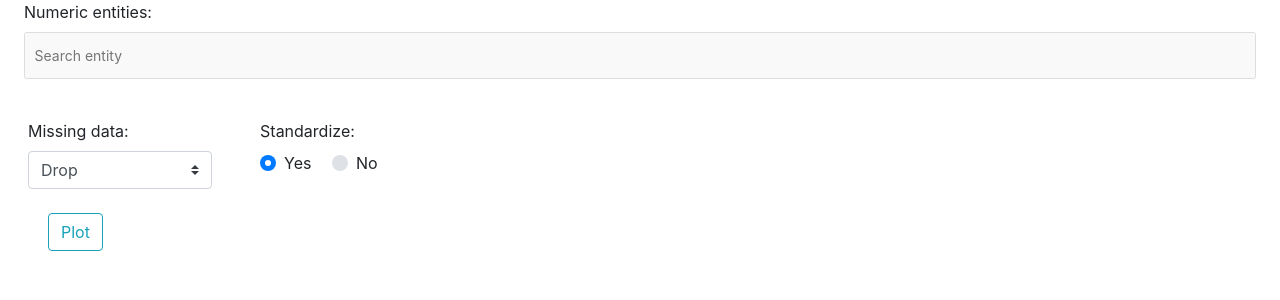
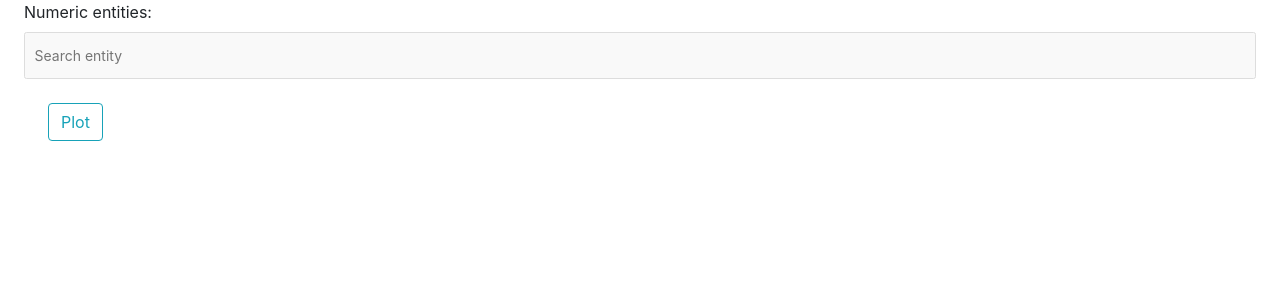
Before and after one commit to dieterich-lab/medex, a Flask app: page /clustering_pl in a window 1280 px wide. Shown: the part 56-356 px from the top of the page. Run offline with Flask 2, Linux system fonts and the light colour scheme; data that the repository does not hold is empty; some libraries are stand-ins or nearby versions.

Commit message:
removed unnecessary code from function clustering

```diff
--- a/modules/import_dataset_postgre.py
+++ b/modules/import_dataset_postgre.py
@@ -10,7 +10,7 @@ df = pd.DataFrame(data)
 df_value = df.pivot(index='Patient_ID', columns='Key', values='Value')
 df_value.reset_index(inplace=True)
 
-#print(df_value['basis_kreatinin_baseline'])
+#print(df_value['event_all_cause_death'])
 #print(df_value.dtypes)
 
 def isDigit(x):
@@ -28,12 +28,14 @@ for i in df_value.columns.tolist():
             ii+=1
             if pd.isna(df_value[i][ii]):
                 continue
+            elif isDigit(df_value[i][0]) == True and (df_value[i][0] == '0' or df_value[i][0] == '1'):
+                break
             elif isDigit(df_value[i][ii]) == True:
                 df_value[i] = df_value[i].astype(float)
                 break
             else:
                 break
-    elif isDigit(df_value[i][0]) == True and (df_value[i][0] == 0 or df_value[i][0] == 1):
+    elif isDigit(df_value[i][0]) == True and (df_value[i][0] == '0' or df_value[i][0] == '1'):
         continue
     elif isDigit(df_value[i][0]) == True:
         df_value[i] = df_value[i].astype(float)
--- a/static/js/clustering_pl.js
+++ b/static/js/clustering_pl.js
@@ -5,18 +5,20 @@ $(function() {
         $(this).closest('div.alert').addClass('d-none');
     });
 
-    // getting min_max_values and remove the attribute from ul
-    var min_max_values = JSON.parse($('#selected_entities').attr('data-min-max-values').replace(/'/g, '"')); //"));
-    $('#selected_entities').removeAttr('data-min-max-values');
 
 
-    // prettify the select input for numerical entities
-    var choices = new Choices('#numeric_entities', {
+// pretify the select input for categorical entities
+    var c_choices = new Choices('#categorical_entities', {
         allowSearch: true,
         removeItemButton: true,
-//        maxItemCount: 1,
     });
 
+    // pretify the select input for numeric entities
+    var n_choices = new Choices('#numeric_entities', {
+        allowSearch: true,
+        removeItemButton: true,
+        shouldSort: false,
+    });
 
     if ($('#cluster').length != 0) {
         var x_axis = $('#cluster').attr('data-plot-x');
@@ -42,86 +44,4 @@ $(function() {
 
     }
 
-    // slider for dynamically added elements
-    $(document).on('DOMNodeInserted', 'li.list-group-item', function(e) {
-        var slider_input = $(e.target).find('input.slider');
-        $(slider_input).slider({
-            tooltip: 'always',
-            tooltip_split: true,
-        });
-    });
-
-    // slider for dynamically added elements
-    $('input.slider').slider({
-        tooltip: 'always',
-        tooltip_split: true,
-    });
-
-    $(document).on('slide', 'input.slider', function() {
-        var min_max = $(this).val().split(',');
-        $(this).parent().find('label.min').text(min_max[0]+' >=');
-        $(this).parent().find('label.max').text('<= ' +min_max[1]);
-    });
-
-    $('div[data-toggle="tooltip"]').on('show.bs.tooltip', function() {
-        var min_value = $(this).find('input.slider').attr('data-slider-min');
-        var max_value = $(this).find('input.slider').attr('data-slider-max');
-        $(this).attr('title', min_value + ',' + max_value);
-    });
-
-
-    // add entity to the list when selected in select input
-    $('#numeric_entities').on('addItem', function(event) {
-        // there are problems if selector containing dots. So, we get rid of the dots
-        var entity_id = event.detail.value; // with dots
-        var entity = entity_id.split('__').join('.'); // replace dots with underscore
-
-        // request of min_max_values
-        $.post('/plots/get_min_max/' + entity, function(data, status) {
-            if (status != 'success') {
-                // instead of slider using custom number fields
-                // append new element
-                $('#selected_entities').append(
-                    '<li class="list-group-item" id="' + entity_id + '">' +
-                    '<div class="row"><div class="col col-sm-4">' +
-                        '<label>' + entity + '</label>' +
-                        '<label class="mr-3">min value:</label><input type="number"><br>' +
-                        '<label class="rm-3">max value:</label><input type="number"></div>' +
-                    '<div class="col col-sm-2"><span class="close" aria-label="Close"> &times;</span></div></div></li>'
-                );
-            } else {
-                var min_value = data['min'];
-                var max_value = data['max'];
-                var step_value = data['step'];
-                $('#selected_entities').append(
-                 '<li class="list-group-item" id="' + entity_id + '">' +
-                    '<div class="row"><div class="col col-sm-4">' +
-                        '<label>' + entity + '</label>' +
-                    '</div><div class="col col-sm-6" data-toggle="tooltip" data-placement="top"' +
-                        'title="' + min_value + ',' + max_value +'">' +
-                        '<label class="mr-3 min">>='+min_value+'</label>' +
-                        '<input type="text" class="slider" value=""'+
-                         'data-slider-min="' + min_value +'" data-slider-max="' + max_value +'"' +
-                        'data-slider-step="' + step_value + '" data-slider-value="['+min_value+','+max_value+']"'+
-                        'name="min_max_'+ entity_id + '"/><label class="ml-3 max"><=' + max_value +'</label></div>' +
-                    '<div class="col col-sm-2"><span class="close" aria-label="Close"> &times;</span></div></div>' +
-                '</li>'
-                ).find('input.slider').slider({});
-            }
-        });
-    });
-
-    // delete entity from the list, when deleted from select
-    $('#numeric_entities').on('removeItem', function(event) {
-        var entity_id = event.detail.value; // without dots
-        $('li#'+entity_id).remove();
-    });
-
-    // delete entity from select when deleted from list
-    $(document).on('click', 'span.close', function() {
-        var entity_with_dots = $(this).closest('li').find('label').first().text();
-        var entity_id = entity_with_dots.split('.').join('__');
-        $(this).closest('li').remove();
-        choices.removeItemsByValue(entity_id);
-    });
 });
--- a/templates/clustering_pl.html
+++ b/templates/clustering_pl.html
@@ -34,58 +34,9 @@
     <label for="numeric_entities">Numeric entities:</label>
     <select multiple name="numeric_entities" id="numeric_entities" placeholder="Search entity">
         {% for entity in all_numeric_entities %}
-            <option value="{{ entity.replace('.', '__') }}" name="{{ entity }}" {% if entity in selected_n_entities %}selected{% endif %}>{{ entity }}</option>
+            <option value="{{ entity }}" name="{{ entity }}" {% if entity in selected_n_entities %}selected{% endif %}>{{ entity }}</option>
         {% endfor %}
     </select>
-    <ul class="list-group mb-3" id="selected_entities" data-min-max-values="{{ min_max_values }}">
-        {% if selected_n_entities and selected_min_max %}
-        {% for entity in selected_n_entities %}
-        {% set min_value, max_value = selected_min_max[entity] %}
-        <li class="list-group-item">
-            <div class="row">
-                <div class="col col-sm-4">
-                    <label>{{ entity }}</label>
-                </div>
-                <div class="col col-sm-6" data-toggle="tooltip" data-placement="top"
-                     title="[{{ min_max_values[entity]['min'] }},{{ min_max_values[entity]['max'] }}]">
-                    <label class="mr-3 min">{{ min_value }} >=</label>
-                    <input type="text" class="slider" value="" data-slider-min="{{ min_max_values[entity]['min'] }}"
-                           data-slider-max="{{ min_max_values[entity]['max'] }}"
-                           data-slider-step="{{ min_max_values[entity]['step'] }}"
-                           data-slider-vClusteralue="[{{ min_value }},{{ max_value }}]"
-                           name="min_max_{{ entity.replace('.', '__') }}"/>
-                    <label class="ml-3 max"><= {{ max_value }}</label>
-                </div>
-                <div class="col col-sm-2">
-                    <span class="close" aria-label="Close"> &times;</span>
-                </div>
-            </div>
-        </li>
-        {% endfor %}
-        {% endif %}
-    </ul>
-    <div class="row ml-1">
-        <div class="col-xs-2">
-            <label for="n_missing_data">Missing data:</label>
-            <select name="n_missing" class="custom-select" id="n_missing_data">
-                <option value="drop">Drop</option>
-            </select>
-        </div>
-        <div class="col-xs-2 ml-5">
-            <label for="radio">Standardize:</label>
-            <div id="radio">
-                <div class="custom-control custom-radio custom-control-inline">
-                    <input type="radio" name="n_standardize" class="custom-control-input" id="n_stand_yes" value="yes" checked>
-                    <label class="custom-control-label" for="n_stand_yes">Yes</label>
-                </div>
-                <div class="custom-control custom-radio custom-control-inline">
-                    <input type="radio" id="n_stand_no" name="n_standardize" value="no" class="custom-control-input">
-                    <label class="custom-control-label" for="n_stand_no">No</label>
-                </div>
-            </div>
-        </div>
-    </div>
-
     <div class="row m-4 ml-1">
         <button type="submit" name="cluster" class="btn btn-outline-info">Plot</button>
     </div>
--- a/url_handlers/coplots_pl.py
+++ b/url_handlers/coplots_pl.py
@@ -1,8 +1,6 @@
 from flask import Blueprint, render_template, request
 import modules.load_data_postgre as ps
-import pandas as pd
 
-import data_warehouse.redis_rwh as rwh
 
 coplots_plot_page = Blueprint('coplots_pl', __name__,
                          template_folder='templates')
```
Also changed, not shown: data_warehouse/data_warehouse_utils.py (deleted, +0 -134 lines), url_handlers/clustering_function.py (added, +78 -0 lines), url_handlers/clustering_pl.py (+47 -78 lines).
